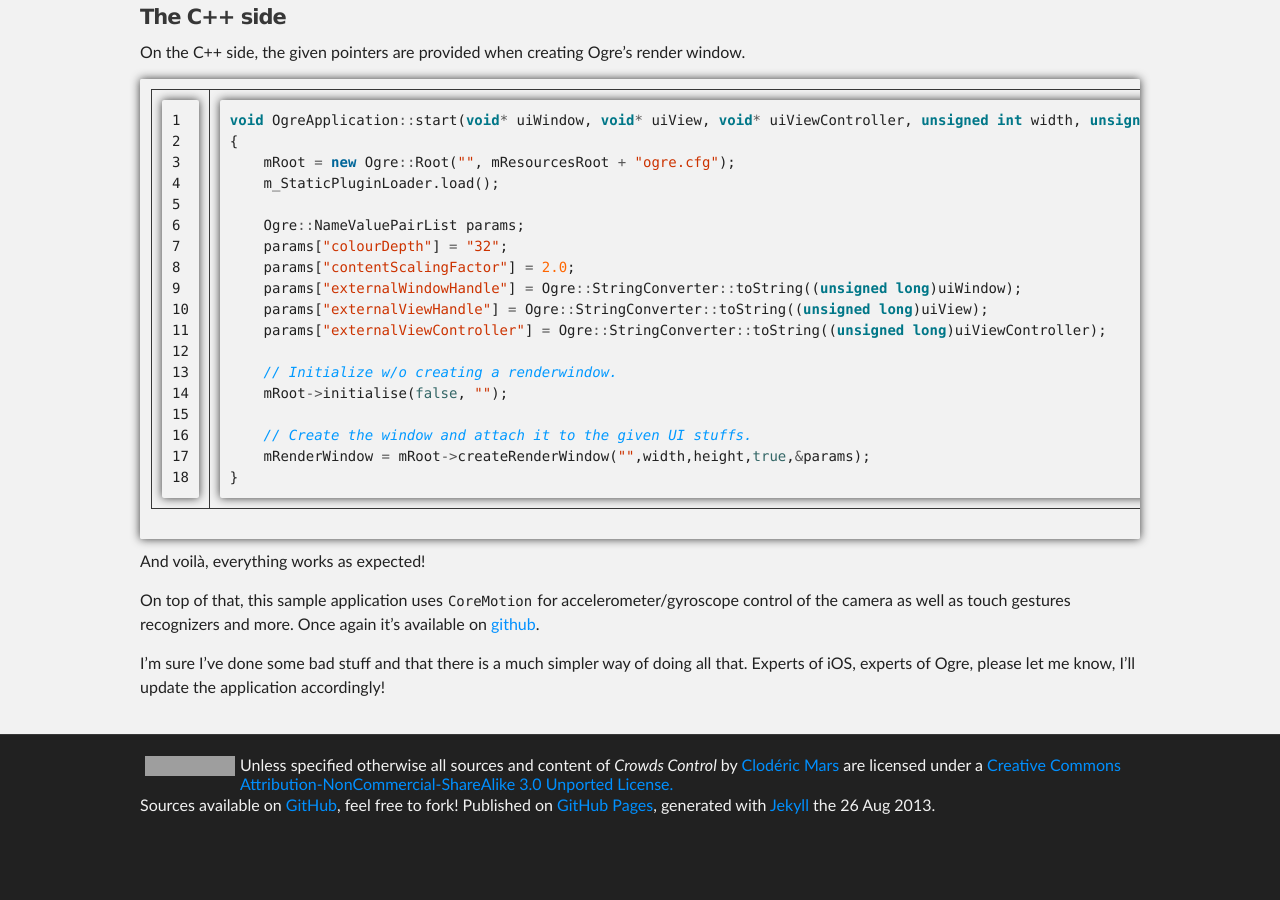
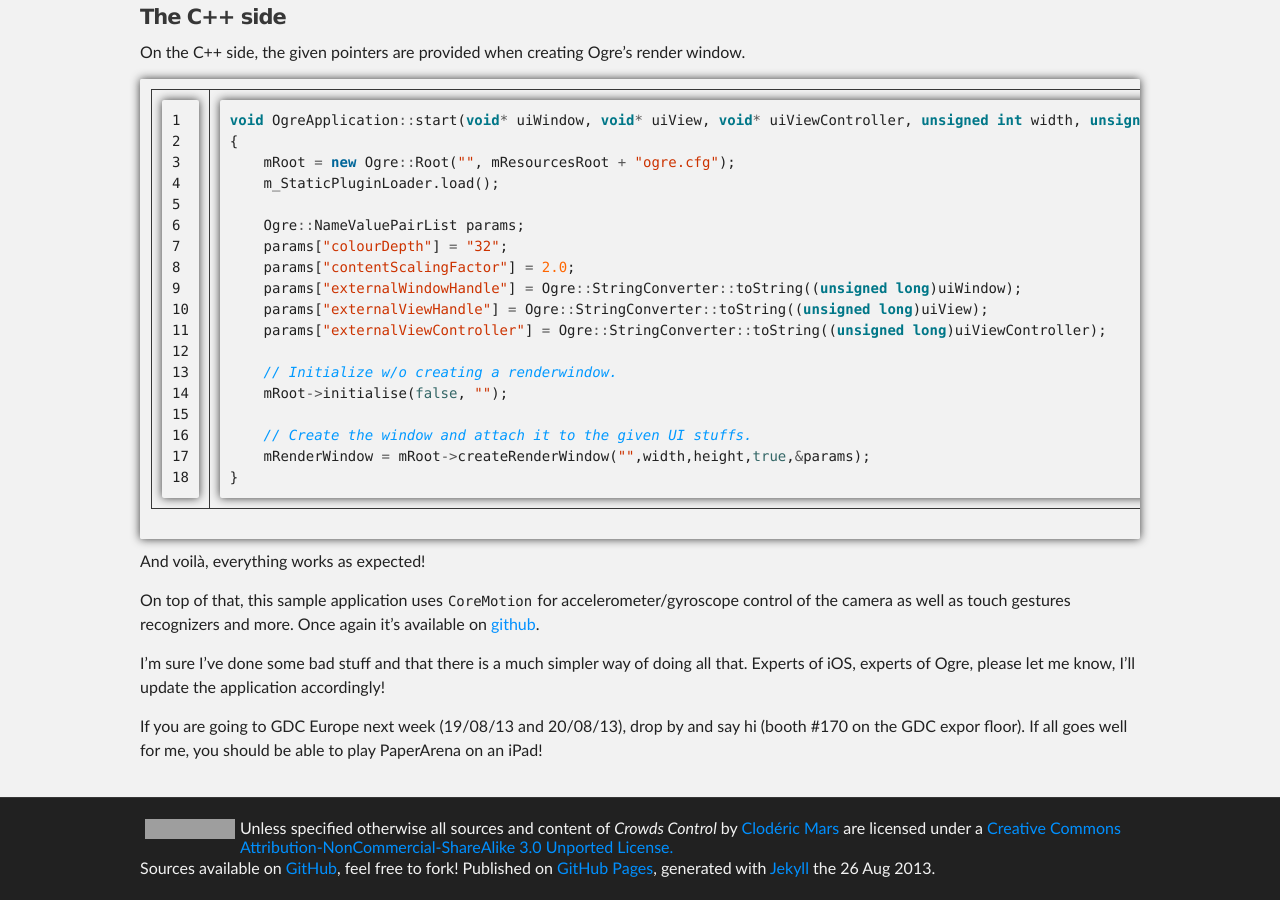
Before and after one commit to cloderic/www, a Jekyll site: the page built from _posts/2013-08-13-a-sample-ios-application-using-ogre-3d.markdown, in a window 1280 px wide and 900 px high, scrolled down 2842 px. Built offline with Jekyll 4.4.1, drawn with Linux system fonts in a browser that asks for light colours; comment, search, counter and statistics services are not loaded; before the commit the page ends 3679 px from its top, so only the background shows below that; grey boxes are pictures that could not be loaded.

Commit message:
Adding GDC teasing

```diff
--- a/_posts/2013-08-13-a-sample-ios-application-using-ogre-3d.markdown
+++ b/_posts/2013-08-13-a-sample-ios-application-using-ogre-3d.markdown
@@ -97,3 +97,5 @@ And voilà, everything works as expected!
 On top of that, this sample application uses `CoreMotion` for accelerometer/gyroscope control of the camera as well as touch gestures recognizers and more. Once again it's available on [github](https://github.com/cloderic/ios-ogre).
 
 I'm sure I've done some bad stuff and that there is a much simpler way of doing all that. Experts of iOS, experts of Ogre, please let me know, I'll update the application accordingly!
+
+If you are going to GDC Europe next week (19/08/13 and 20/08/13), drop by and say hi (booth #170 on the GDC expor floor). If all goes well for me, you should be able to play PaperArena on an iPad!
```
